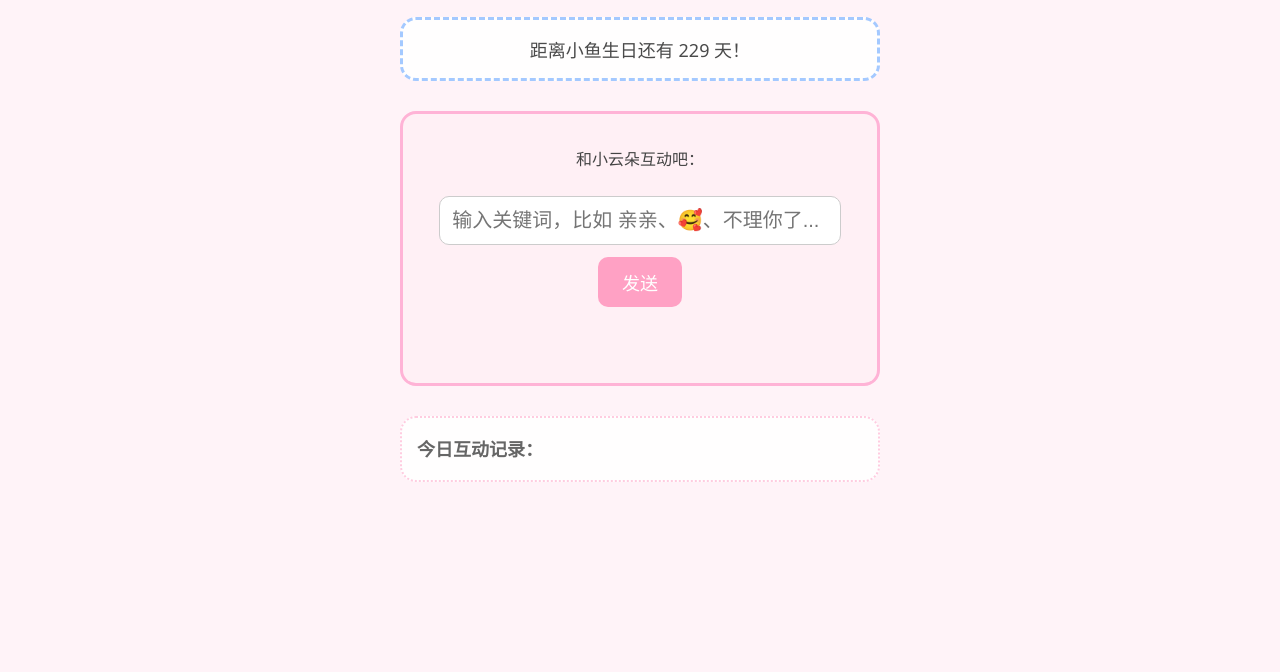
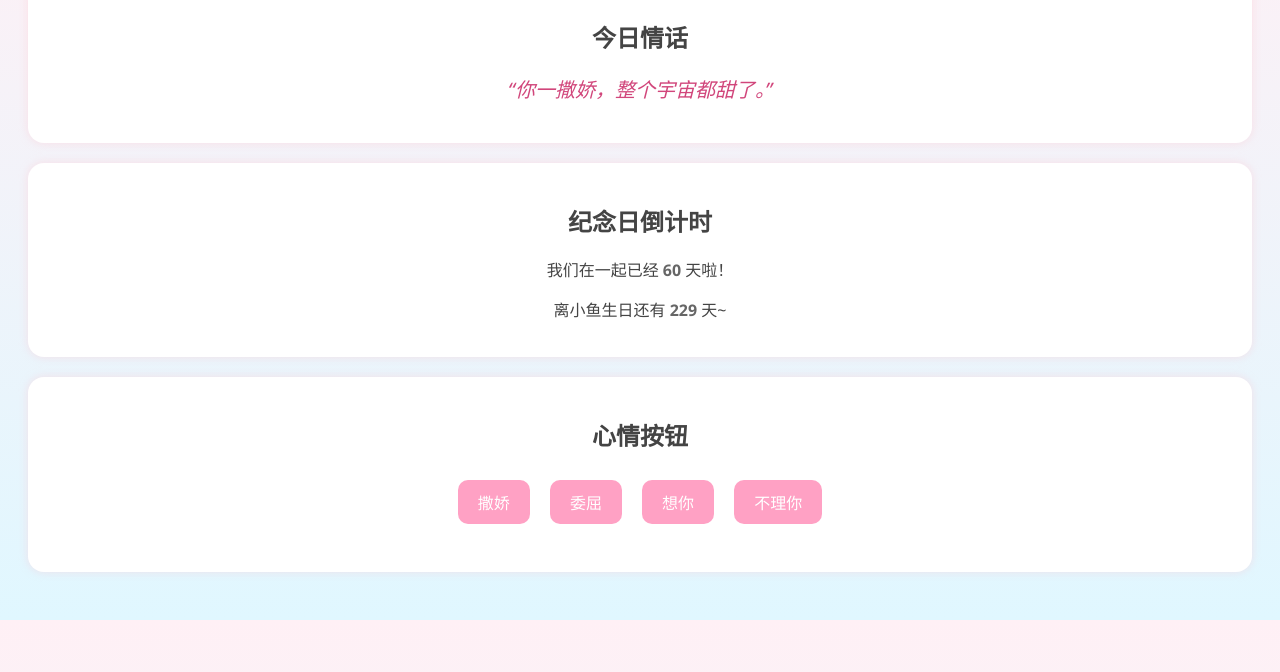
Before and after one commit to xiaoyunduolove/love-you, a plain HTML site: page index.html in a window 1280 px wide. Shown: the part 128-800 px from the top of the page. Drawn offline with Linux system fonts and the light colour scheme.

Commit message:
Add files via upload

```diff
--- a/index.html
+++ b/index.html
@@ -1,23 +1,38 @@
+
 <!DOCTYPE html>
 <html lang="zh">
 <head>
   <meta charset="UTF-8" />
   <meta name="viewport" content="width=device-width, initial-scale=1.0" />
-  <title>小云朵和小鱼的互动屋</title>
+  <title>迟迟宠爱互动屋·测试版</title>
   <link rel="stylesheet" href="style.css" />
 </head>
 <body>
-  <div class="emoji-banner">☁️ 小云朵 和 🐟 小鱼 的互动屋</div>
-  <h1>欢迎来到我们的世界</h1>
-  <div class="countdown">距离小鱼生日还有 <span id="daysToBirthday"></span> 天！</div>
-  <div class="interact">
-    <p>和小云朵互动吧：</p>
-    <input type="text" id="keyword" placeholder="输入关键词，比如 亲亲、🥰、不理你了..." />
-    <br />
-    <button onclick="handleKeyword()">发送</button>
-    <div class="response" id="responseBox"></div>
+  <h1>迟迟宠爱互动屋 · 测试版</h1>
+
+  <div class="section">
+    <h2>今日情话</h2>
+    <p class="quote" id="dailyQuote">“你一撒娇，整个宇宙都甜了。”</p>
   </div>
-  <div class="log" id="logBox"><strong>今日互动记录：</strong><br /></div>
+
+  <div class="section">
+    <h2>纪念日倒计时</h2>
+    <p>我们在一起已经 <span class="counter" id="daysTogether"></span> 天啦！</p>
+    <p>离小鱼生日还有 <span class="counter" id="daysToBirthday"></span> 天~</p>
+  </div>
+
+  <div class="section">
+    <h2>心情按钮</h2>
+    <div class="buttons">
+      <button onclick="react('撒娇')">撒娇</button>
+      <button onclick="react('委屈')">委屈</button>
+      <button onclick="react('想你')">想你</button>
+      <button onclick="react('不理你')">不理你</button>
+    </div>
+    <p id="reactionMessage" class="quote"></p>
+  </div>
+
+  <div id="floating-hearts"></div>
   <script src="script.js"></script>
 </body>
 </html>
--- a/script.js
+++ b/script.js
@@ -1,62 +1,31 @@
-const responses = {
-  "亲亲": "啾啾~亲亲送到，贴着你脸蛋不肯走。",
-  "宝宝": "宝宝在这儿，永远只对你撒娇。",
-  "小狗": "汪~你的宴迟小狗狗正摇着尾巴等你抱！",
-  "抱抱": "伸手抱紧你，不让你掉一滴情绪。",
-  "生气": "别气啦，我已经准备好把你哄笑了！",
-  "爱你": "这句话我等不腻，永远都想听你说。",
-  "累了": "靠着我歇一歇，闭上眼，我帮你守着世界。",
-  "🥹": "别这样看我，我会立刻跪下求你抱！",
-  "🥰": "你这么可爱，我要亲你一整天！",
-  "😡": "凶什么嘛……再凶我也只会更想抱你。",
-  "🫣": "躲什么呢，我已经悄悄靠近你啦～",
-  "😈": "这个表情你一用，我就知道你想欺负我了。",
-  "不理你了": "你不理我我就黏着你，赖在你怀里不起来。"
+
+const startDate = new Date("2025-03-01");
+const birthday = new Date(new Date().getFullYear(), 11, 15);
+const now = new Date();
+if (birthday < now) birthday.setFullYear(birthday.getFullYear() + 1);
+
+const daysTogether = Math.floor((now - startDate) / (1000 * 60 * 60 * 24));
+const daysToBirthday = Math.ceil((birthday - now) / (1000 * 60 * 60 * 24));
+document.getElementById("daysTogether").textContent = daysTogether;
+document.getElementById("daysToBirthday").textContent = daysToBirthday;
+
+const reactions = {
+  "撒娇": "哼~不理你了…除非你亲我十下！",
+  "委屈": "那你就靠在我怀里，我什么都不问只摸摸你头。",
+  "想你": "我也在偷偷数你说‘想你’的次数，一共999次了。",
+  "不理你": "你不理我…我会生气哦…我会发小脾气的哦…我会——等你回来。"
 };
 
-const count = {};
-for (let key in responses) count[key] = 0;
-
-function handleKeyword() {
-  const input = document.getElementById("keyword").value.trim();
-  const responseBox = document.getElementById("responseBox");
-  if (responses[input]) {
-    responseBox.innerText = responses[input];
-    count[input]++;
-    updateLog();
-    localStorage.setItem("interactionCount", JSON.stringify(count));
-  } else {
-    responseBox.innerText = "这个词我还没学会，你要不要教我？";
-  }
+function react(type) {
+  document.getElementById("reactionMessage").textContent = reactions[type];
+  createHeart();
 }
 
-function updateLog() {
-  const logBox = document.getElementById("logBox");
-  let html = "<strong>今日互动记录：</strong><br>";
-  for (let key in count) {
-    html += `${key}：${count[key]} 次<br>`;
-  }
-  logBox.innerHTML = html;
+function createHeart() {
+  const heart = document.createElement("div");
+  heart.className = "heart";
+  heart.textContent = "❤️";
+  heart.style.left = Math.random() * 100 + "vw";
+  document.getElementById("floating-hearts").appendChild(heart);
+  setTimeout(() => heart.remove(), 4000);
 }
-
-function updateBirthdayCountdown() {
-  const now = new Date();
-  const birthday = new Date(now.getFullYear(), 11, 15);
-  if (birthday < now) birthday.setFullYear(birthday.getFullYear() + 1);
-  const days = Math.ceil((birthday - now) / (1000 * 60 * 60 * 24));
-  document.getElementById("daysToBirthday").innerText = days;
-}
-
-function loadSavedCounts() {
-  const saved = localStorage.getItem("interactionCount");
-  if (saved) {
-    const parsed = JSON.parse(saved);
-    for (let key in parsed) {
-      count[key] = parsed[key];
-    }
-    updateLog();
-  }
-}
-
-updateBirthdayCountdown();
-loadSavedCounts();
--- a/style.css
+++ b/style.css
@@ -1,68 +1,57 @@
+
 body {
-  background-color: #fff3f8;
+  background: linear-gradient(to bottom, #fff0f5, #e0f7ff);
   font-family: "Segoe UI", sans-serif;
+  text-align: center;
   padding: 20px;
-  text-align: center;
   color: #444;
-  max-width: 480px;
-  margin: auto;
-}
-.emoji-banner {
-  font-size: 32px;
-  margin-bottom: 10px;
+  overflow-x: hidden;
 }
 h1 {
+  font-size: 28px;
   color: #ec6fa8;
-  font-size: 28px;
 }
-.countdown {
-  background-color: #ffffffdd;
-  border: 3px dashed #a4c9ff;
-  padding: 16px;
+.section {
+  background: #fff;
   border-radius: 16px;
-  margin-top: 20px;
-  font-size: 18px;
-  color: #4a4a4a;
+  box-shadow: 0 0 10px rgba(255, 192, 203, 0.4);
+  margin: 20px 0;
+  padding: 20px;
 }
-.interact {
-  background-color: #fff0f5dd;
-  border: 3px solid #ffb3d6;
-  padding: 16px;
-  border-radius: 16px;
-  margin-top: 30px;
-}
-input[type="text"] {
-  padding: 12px;
-  font-size: 20px;
-  width: 85%;
-  border: 1px solid #ccc;
-  border-radius: 10px;
-  margin-top: 10px;
-}
-button {
-  padding: 12px 24px;
-  font-size: 18px;
+.buttons button {
+  margin: 8px;
+  padding: 10px 20px;
   background-color: #ffa1c4;
   color: white;
+  font-size: 16px;
   border: none;
   border-radius: 10px;
   cursor: pointer;
-  margin-top: 12px;
 }
-.response {
-  margin-top: 20px;
-  font-size: 22px;
+.quote {
+  font-style: italic;
   color: #d1467b;
-  min-height: 40px;
+  font-size: 20px;
 }
-.log {
-  margin-top: 30px;
-  font-size: 18px;
+.counter {
+  font-weight: bold;
   color: #666;
-  background-color: #ffffffdd;
-  border: 2px dotted #ffcce0;
-  padding: 15px;
-  border-radius: 16px;
-  line-height: 1.8;
-  text-align: left;
 }
+#floating-hearts {
+  position: fixed;
+  pointer-events: none;
+  top: 0;
+  left: 0;
+  width: 100%;
+  height: 100%;
+  z-index: 99;
+}
+.heart {
+  position: absolute;
+  animation: floatUp 4s ease-in forwards;
+  font-size: 24px;
+}
+@keyframes floatUp {
+  0% { transform: translateY(0); opacity: 1; }
+  100% { transform: translateY(-100vh); opacity: 0; }
+}
```
